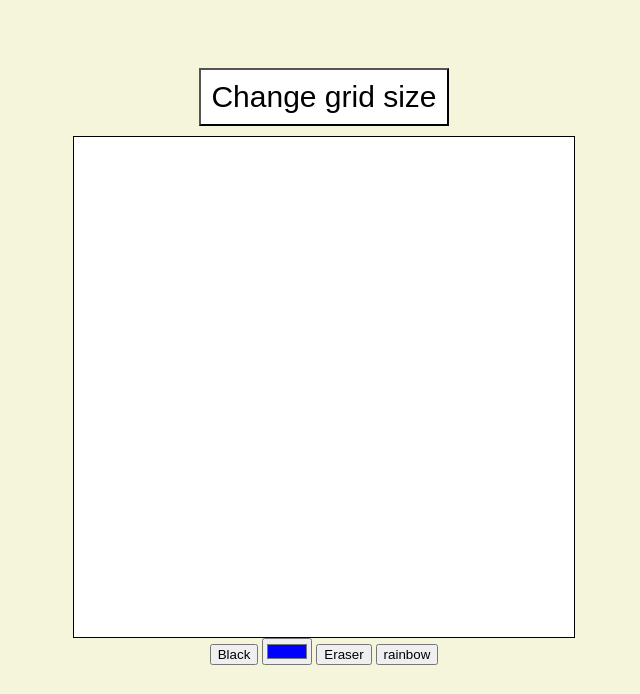
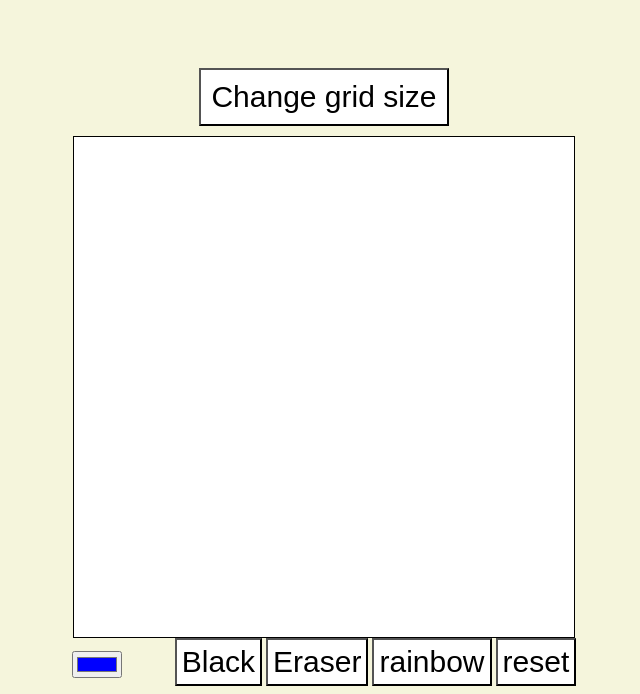
Before and after one commit to VitalijsVadinskis/Etch-a-Sketch, a plain HTML site: page index.html in a window 1280 px wide. Shown: the part 174-868 px from the top of the page, without its empty margins (316-956 px from the left). Before the commit the page ends 847 px from the top, so only its background shows below. Drawn offline with Linux system fonts and the light colour scheme.

Commit message:
Add button generate and set each hovered div as rainbow color

```diff
--- a/index.html
+++ b/index.html
@@ -13,10 +13,11 @@
     </div>
     <div id="container"></div>
     <div id="specialButtons">
+        <input onclick="changeColor(value)" type="color" id="colorpicker" value="#0000ff">
         <button onclick="changeColor('black')">Black</button>
-        <input onclick="changeColor(value)" type="color" id="colorpicker" value="#0000ff">
         <button onclick="changeColor('white')">Eraser</button>
-        <button onclick="changeColor('gray')">rainbow</button>
+        <button onclick="changeColor('random')">rainbow</button>
+        <button onclick="reset(container)">reset</button>
     </div>
     <script src="main.js"></script>
 </body>
--- a/main.js
+++ b/main.js
@@ -24,30 +24,20 @@ function getSize () {
 
     button.addEventListener('click', () => {
         grid.innerHTML = ''
-        gridSize(prompt(),)
+        gridSize(prompt())
     })
 }
 
 function getColor() {
-
-    this.style.backgroundColor = color;
+    if(color == 'random'){
+        //Generates and sets color as random color
+        this.style.backgroundColor = `hsl(${Math.random() * 360}, 100%, 50%)`;
+    }else
+        this.style.backgroundColor = color;
 }
 
 function changeColor(choice){
     color = choice
 }
+
 getSize()
-
-// const squares = document.getElementsByClassName('square')
-
-// sizeButton.forEach(e => {
-
-//     e.addEventListener('click', function(){
-//          container.innerHTML = ''
-//          for(i = 0; i < e.value; i++){
-//             let div = document.createElement('div')
-//             div.className = 'square'
-//             container.appendChild(div)
-//          }
-//     })
-// })
--- a/styles.css
+++ b/styles.css
@@ -22,3 +22,15 @@ h1{
     border: 1px solid;
     display: grid;
 }
+#specialButtons {
+
+}
+#specialButtons button{
+    background-color: white;
+    padding: 5px;
+    font-size: 30px;
+    margin: 0px;
+}
+#specialButtons input {
+    margin-right: 49px;
+}
```
